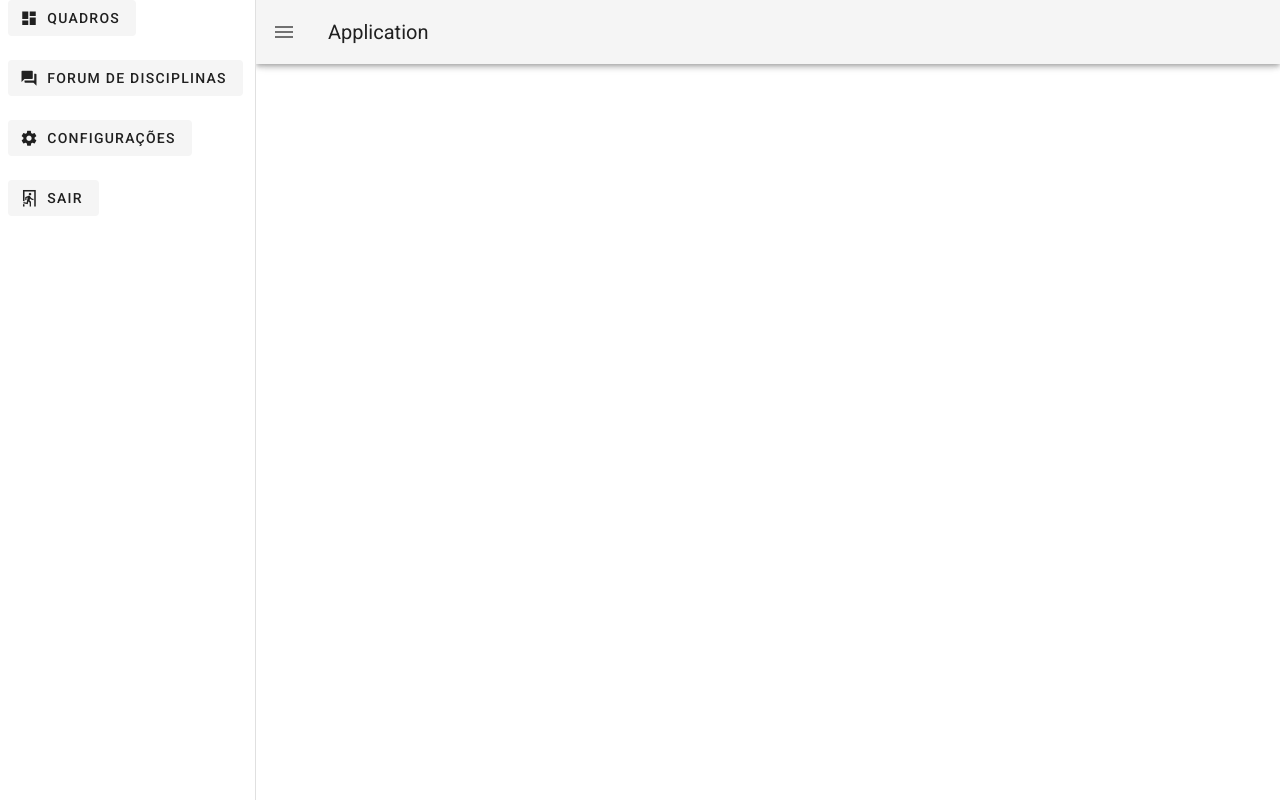
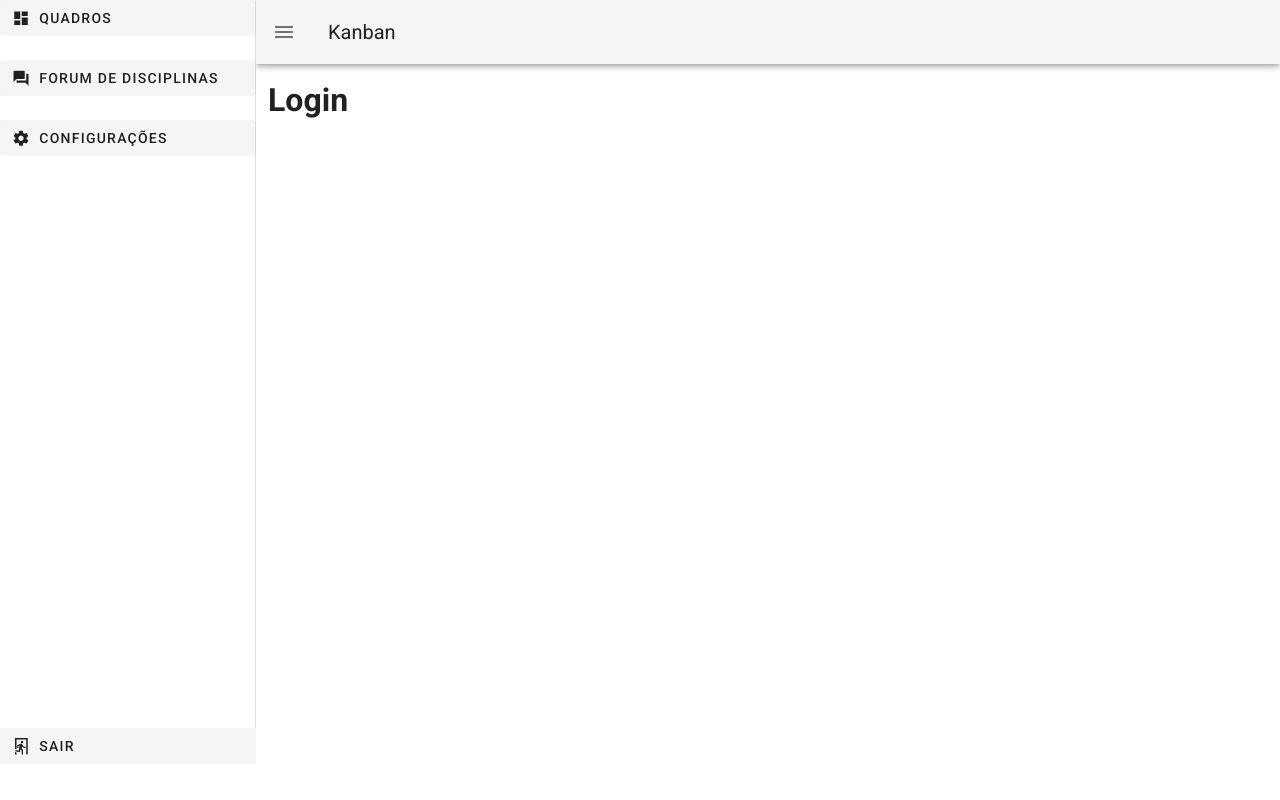
Before and after one commit to Giovani-O/kanban-management, a Vue app in the folder Development/kanban/: page /#/login in a window 1280 px wide. Built offline with nearby package versions, Linux system fonts and the light colour scheme.

Commit message:
feat(kanban): Cria placeholders para as principais telas

```diff
--- a/Development/kanban/src/App.vue
+++ b/Development/kanban/src/App.vue
@@ -5,52 +5,83 @@
       app
     >
       <v-row>
+        <!-- Quadros Kanban -->
         <v-col cols="12">
           <v-btn
             depressed
-            class="mx-2 px-4 py-2"
+            class="sidebar-btn mx-0 px-4 py-4"
             @click="goToKanban()"
           >
             <v-icon left>
               mdi-view-dashboard
             </v-icon>
             Quadros
+            <v-spacer />
           </v-btn>
         </v-col>
 
+        <!-- Forum de disciplinas -->
         <v-col cols="12">
-          <v-btn depressed class="mx-2 px-4 py-2" @click="goToForumDash()">
+          <v-btn
+            depressed
+            class="sidebar-btn mx-0 px-4 py-4"
+            @click="goToForumDash()"
+          >
             <v-icon left>
                 mdi-forum
             </v-icon>
               Forum de Disciplinas
+              <v-spacer />
           </v-btn>
         </v-col>
 
+        <!-- Configurações -->
         <v-col cols="12">
-          <v-btn depressed class="mx-2 px-4 py-2">
+          <v-btn
+          depressed
+          class="sidebar-btn mx-0 px-4 py-4"
+          @click="goToSettingsDash()"
+        >
             <v-icon left>
                 mdi-cog
             </v-icon>
               Configurações
+              <v-spacer />
           </v-btn>
         </v-col>
+      </v-row>
 
-        <v-col cols="12" align-self="end">
-          <v-btn depressed class="mx-2 px-4 py-2">
+      <!-- Sair -->
+      <v-footer
+        app
+        bottom
+        fixed
+        padless
+      >
+        <v-row>
+          <v-col
+            cols="12"
+            class="d-flex align-end"
+          >
+            <v-btn
+              depressed
+              class="sidebar-btn mx-0 px-4 py-4"
+            >
               <v-icon left>
                   mdi-exit-run
               </v-icon>
                 Sair
+                <v-spacer />
             </v-btn>
           </v-col>
         </v-row>
+      </v-footer>
     </v-navigation-drawer>
 
     <v-app-bar app>
       <v-app-bar-nav-icon @click="drawer = !drawer"></v-app-bar-nav-icon>
 
-      <v-toolbar-title>Application</v-toolbar-title>
+      <v-toolbar-title>Kanban</v-toolbar-title>
     </v-app-bar>
 
     <v-main
@@ -62,8 +93,7 @@
 </template>
 
 <script>
-
-
+// JavaScript, lógica do front-end
   export default {
     data() {
       return {
@@ -76,8 +106,18 @@
       },
       goToForumDash() {
         this.$router.push('/forum/dashboard');
+      },
+      goToSettingsDash() {
+        this.$router.push('/settings/dashboard');
       }
     }
   }
 
 </script>
+
+<style>
+  .sidebar-btn {
+    width: 100% !important;
+    text-align: left !important;
+  }
+</style>
--- /dev/null
+++ b/Development/kanban/src/components/Login.vue
@@ -0,0 +1,16 @@
+<template>
+  <v-container>
+    <h1>Login</h1>
+  </v-container>
+</template>
+
+<script>
+  export default {
+    name: 'Login',
+    data() {
+      return {
+
+      }
+    }
+  }
+</script>
--- /dev/null
+++ b/Development/kanban/src/components/SettingsDashboard.vue
@@ -0,0 +1,16 @@
+<template>
+  <v-container>
+    <h1>Configurações</h1>
+  </v-container>
+</template>
+
+<script>
+  export default {
+    name: 'SettingsDashboard',
+    data() {
+      return {
+
+      }
+    }
+  }
+</script>
--- a/Development/kanban/src/router/index.js
+++ b/Development/kanban/src/router/index.js
@@ -1,7 +1,9 @@
-import Vue from 'vue'
-import VueRouter from 'vue-router'
-import KanbanDashboard from '../components/KanbanDashboard.vue'
+import Vue from 'vue';
+import VueRouter from 'vue-router';
+import KanbanDashboard from '../components/KanbanDashboard.vue';
 import ForumDashboard from '../components/ForumDashboard.vue';
+import SettingsDashboard from '../components/SettingsDashboard.vue';
+import Login from '../components/Login.vue';
 
 Vue.use(VueRouter)
 
@@ -9,12 +11,22 @@ const routes = [
   {
     path: '/',
     name: 'Quadros Kanban',
-    component: KanbanDashboard
+    component: KanbanDashboard,
   },
   {
     path: '/forum/dashboard',
     name: 'Forum de Disciplinas',
-    component: ForumDashboard
+    component: ForumDashboard,
+  },
+  {
+    path: '/settings/dashboard',
+    name: 'Configurações',
+    component: SettingsDashboard,
+  },
+  {
+    path: '/login',
+    name: 'Login',
+    component: Login,
   }
 ]
 
```
Lines whose indentation alone changed are shown as unchanged.
